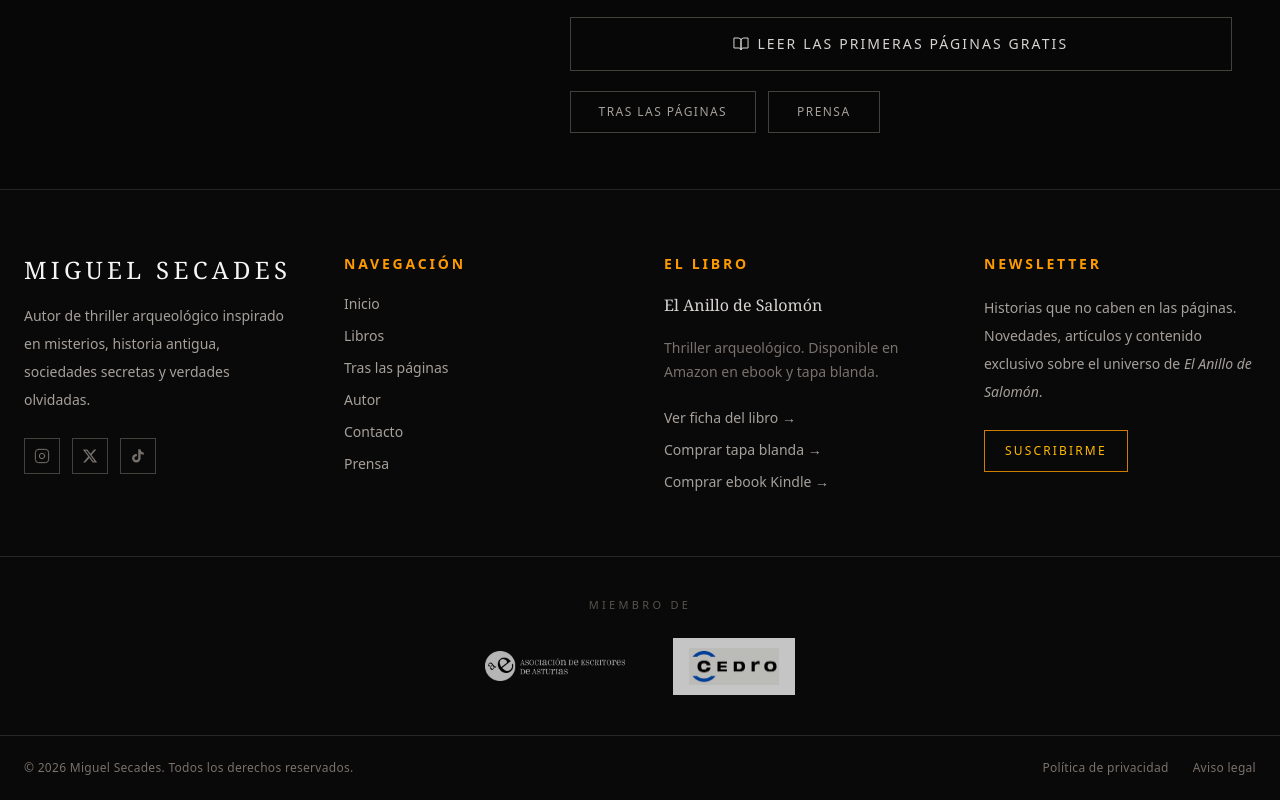
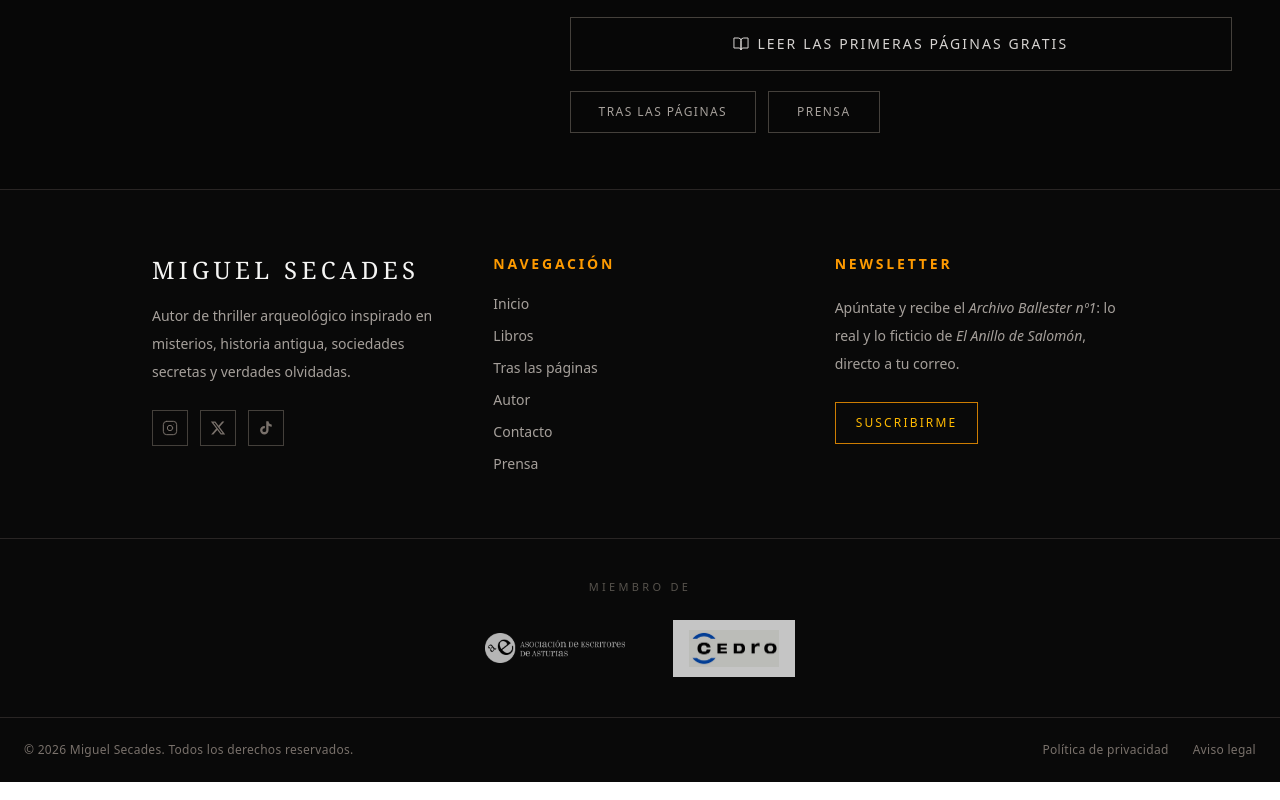
Before and after one commit to MiguelSecadesBYU/miguel-web-platform, a Next.js app: page /books in a window 1280 px wide. Shown: the part 1802-2602 px from the top of the page. Built offline with nearby package versions, Linux system fonts and the light colour scheme.

Commit message:
rediseño footer

```diff
--- a/src/components/Footer.tsx
+++ b/src/components/Footer.tsx
@@ -57,7 +57,7 @@ const trustLogos = [
 export default function Footer() {
   return (
     <footer className="border-t border-stone-800 bg-[#090909] text-stone-300">
-      <div className="mx-auto grid max-w-7xl gap-12 px-6 py-16 md:grid-cols-4">
+      <div className="mx-auto grid max-w-5xl gap-12 px-6 py-16 md:grid-cols-3">
 
         {/* BRAND */}
         <div>
@@ -109,47 +109,14 @@ export default function Footer() {
           </ul>
         </div>
 
-        {/* EL LIBRO */}
-        <div>
-          <h3 className="mb-5 text-sm font-semibold uppercase tracking-[0.2em] text-amber-500">
-            El libro
-          </h3>
-          <p className="mb-5 font-serif text-base font-light leading-snug text-stone-300">
-            El Anillo de Salomón
-          </p>
-          <p className="mb-6 text-sm leading-6 text-stone-500">
-            Thriller arqueológico. Disponible en Amazon en ebook y tapa blanda.
-          </p>
-          <ul className="space-y-3 text-sm">
-            <li>
-              <Link href="/books" className="text-stone-400 transition hover:text-amber-400">
-                Ver ficha del libro →
-              </Link>
-            </li>
-            <li>
-              <a href="https://www.amazon.es/dp/B0H14NRP92" target="_blank" rel="noopener noreferrer"
-                className="text-stone-400 transition hover:text-amber-400">
-                Comprar tapa blanda →
-              </a>
-            </li>
-            <li>
-              <a href="https://www.amazon.es/dp/B0GZVQL88V" target="_blank" rel="noopener noreferrer"
-                className="text-stone-400 transition hover:text-amber-400">
-                Comprar ebook Kindle →
-              </a>
-            </li>
-          </ul>
-        </div>
-
         {/* NEWSLETTER */}
         <div>
           <h3 className="mb-5 text-sm font-semibold uppercase tracking-[0.2em] text-amber-500">
             Newsletter
           </h3>
           <p className="mb-6 text-sm leading-7 text-stone-400">
-            Historias que no caben en las páginas. Novedades, artículos y
-            contenido exclusivo sobre el universo de{" "}
-            <em>El Anillo de Salomón</em>.
+            Apúntate y recibe el <em>Archivo Ballester nº1</em>: lo real y lo
+            ficticio de <em>El Anillo de Salomón</em>, directo a tu correo.
           </p>
           <Link
             href="/newsletter"
```
